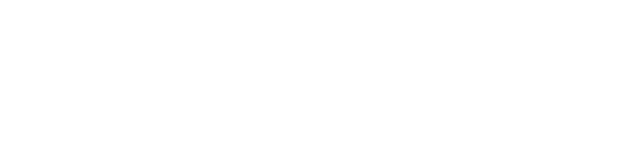
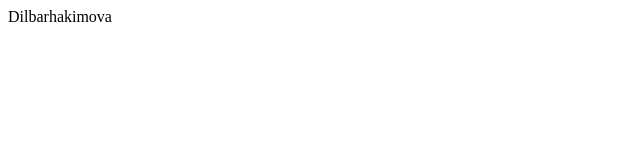
Before and after one commit to Dilbarhakimova/rsschool-cv, a plain HTML site: page intex.html in a window 1280 px wide. Shown: the whole page, without its empty margins (0-640 px from the left). Drawn offline with Linux system fonts and the light colour scheme.

Commit message:
docs: add text at index file

```diff
--- a/intex.html
+++ b/intex.html
@@ -6,6 +6,6 @@
     <title>Document</title>
 </head>
 <body>
-
+    Dilbarhakimova
 </body>
 </html>
```
Also changed, not shown: 1 other file.
